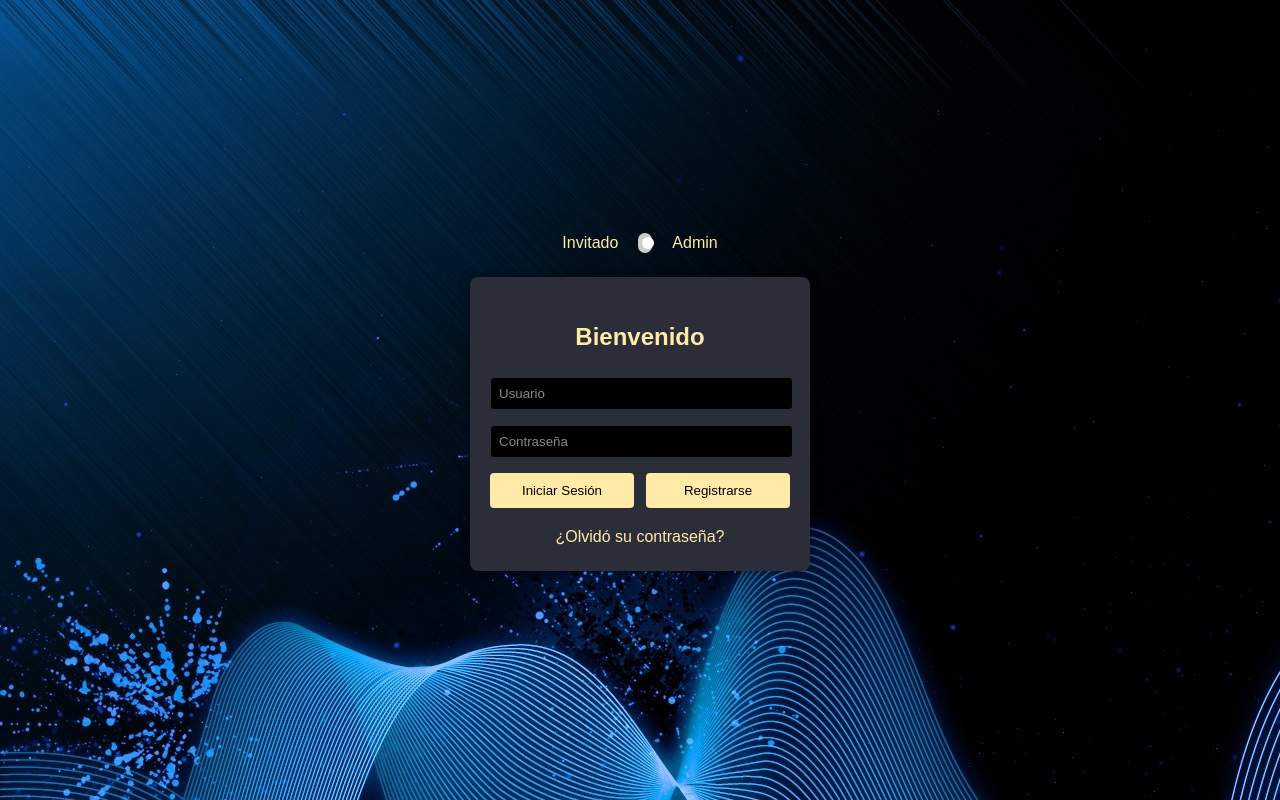
After one commit to MosquedaOmar/AD2, a PHP site: page /login/html.html in a window 1280 px wide. The commit adds this page. Run offline with PHP 8.4, Linux system fonts and the light colour scheme.

Commit message:
cambios font-size y nuevos archivos php

```diff
--- /dev/null
+++ b/login/html.html
@@ -0,0 +1,185 @@
+<!DOCTYPE html>
+<html lang="es">
+<head>
+    <meta charset="UTF-8">
+    <meta name="viewport" content="width=device-width, initial-scale=1.0">
+    <title>Login</title>
+    <style>
+body {
+    background-image: url("Abstract-blue-waves_2560x1600.jpg");
+    margin: 0;
+    font-family: 'Poppins', sans-serif;
+font-weight: 300;
+    font-family: Arial, sans-serif;
+    background-color: #0b0e14;
+    display: flex;
+    justify-content: center;
+    align-items: center;
+    height: 100vh;
+
+font-weight: 300;
+line-height: 1.7;
+color: #ffeba7;
+background-color: #1f2029;
+}
+
+.login-container {
+    text-align: center;
+    color: #ffeba7;
+}
+
+.login-header {
+    display: flex;
+    justify-content: center;
+    align-items: center;
+    margin-bottom: 20px;
+}
+
+.login-header span {
+    margin: 0 10px;
+}
+
+.switch {
+    position: relative;
+    display: inline-block;
+    width: 34px;
+    height: 20px;
+}
+
+.switch input {
+    opacity: 0;
+    width: 0;
+    height: 0;
+}
+
+.slider {
+    position: absolute;
+    cursor: pointer;
+    top: 0;
+    left: 0;
+    right: 0;
+    bottom: 0;
+    background-color: #ccc;
+    transition: .4s;
+    border-radius: 34px;
+}
+
+.slider:before {
+    position: absolute;
+    content: "";
+    height: 12px;
+    width: 12px;
+    left: 4px;
+    bottom: 4px;
+    background-color: white;
+    transition: .4s;
+    border-radius: 50%;
+}
+
+input:checked + .slider {
+    background-color: #2196F3;
+}
+
+input:checked + .slider:before {
+    transform: translateX(14px);
+}
+
+.login-box {
+    background-color: #2b2e38;
+    padding: 20px;
+    border-radius: 8px;
+    box-shadow: 0 0 10px rgba(0, 0, 0, 0.5);
+    width: 300px;
+}
+
+.login-box h2 {
+    margin-bottom: 20px;
+    color: #ffeba7;
+}
+
+.input-group {
+    margin-bottom: 15px;
+}
+
+.input-group label {
+    display: block;
+    margin-bottom: 5px;
+}
+
+.input-group input {
+    width: 95%;
+    padding: 8px;
+    border: 1px solid #2b2e38;
+    border-radius: 4px;
+    background-color: #000; /* Fondo negro */
+    color: #e2e2e2; /* Texto blanco */
+}
+
+/* Estilos para el placeholder */
+.input-group input::placeholder {
+    color: #888; /* Cambia el color del placeholder a gris */
+}
+.input-group input:focus {
+    outline: none; /* Quita el contorno predeterminado del enfoque */
+    border-color: #2b2e38; /* Cambia el color del borde en el estado de enfoque */
+}
+
+.button-group {
+    display: flex;
+    justify-content: space-between;
+}
+
+.button-group button {
+    background-color: #ffeba7;
+    border: none;
+    padding: 10px;
+    border-radius: 4px;
+    cursor: pointer;
+    width: 48%;
+}
+
+.forgot-password {
+    display: block;
+    margin-top: 15px;
+    color: #ffeba7;
+    text-decoration: none;
+}
+
+.forgot-password:hover {
+    text-decoration: underline;
+}
+
+
+    </style>
+</head>
+<body>
+    <div class="login-container">
+        <div class="login-header">
+            <span>Invitado</span>
+            <label class="switch">
+                <input type="checkbox">
+                <span class="slider"></span>
+            </label>
+            <span>Admin</span>
+        </div>
+        <div class="login-box">
+            <h2>Bienvenido</h2>
+            <form>
+                <div class="input-group">
+
+                    <input type="text" id="username" placeholder="Usuario" name="username" required>
+                </div>
+                <div class="input-group">
+
+                    <input type="password" id="password" placeholder="Contraseña" name="password" required>
+                </div>
+                <div class="button-group">
+                    <button type="submit">Iniciar Sesión</button>
+                    <button type="button">Registrarse</button>
+                </div>
+                <a href="#" class="forgot-password">¿Olvidó su contraseña?</a>
+            </form>
+        </div>
+    </div>
+</body>
+</html>
--- a/login/index.php
+++ b/login/index.php
@@ -27,13 +27,13 @@ if (!empty($_SESSION['usuario'])) {
 }
 
 .welcome-banner h1 {
-    font-size: 2.5em;
+    font-size: 20px;
     margin-bottom: 20px;
     color: #333;
 }
 
 .welcome-banner p {
-    font-size: 1.2em;
+    font-size: 12px;
     color: #666;
 }
 </style>
--- a/login/view/head/headerAdmin.php
+++ b/login/view/head/headerAdmin.php
@@ -45,6 +45,7 @@ body {
             flex-grow: 1; /* Permite que el div se expanda para que los elementos se centren */
             display: flex;
             justify-content: center; /* Centrar horizontalmente las opciones */
+            font-size: 12px;
         }
 
         .navbar-links a {
@@ -85,6 +86,7 @@ body {
             border-radius: 5px;
             cursor: pointer;
             text-decoration: none;
+            font-size: 10px;
         }
 
         .boton:hover {
@@ -96,11 +98,12 @@ body {
     display: flex;
     align-items: center;
     margin-right: 20px; /* Separación del borde derecho */
-    margin-top: 10px; /* Ajuste: separación superior */
+    margin-top: 0px; /* Ajuste: separación superior */
 }
 
 .navbar-user span {
     margin-right: 10px; /* Ajuste: separación entre texto y icono de usuario */
+    font-size: 12px;
 }
 
 .navbar-user i {
--- a/login/view/home/login.php
+++ b/login/view/home/login.php
@@ -271,9 +271,3 @@ display: none;
         </div>
     </div>
 </main>
-
-
-
-<?php
-    require_once("c://xampp/htdocs/login/view/head/footer.php");
-?>
```
Also changed, not shown: login/view/content/autor.php (+6 -3 lines), login/view/content/genero.php (+6 -3 lines), login/view/content/libros.php (+12 -4 lines), login/view/content/publicaciones.php (+8 -3 lines), login/view/content/publicacionesInfo.php (+10 -4 lines), login/view/content/revistas.php (+10 -5 lines), login/view/content/sesionAdmin.php (added, +7 -0 lines), login/view/content/sesionVerifique.php (added, +11 -0 lines), login/view/content/usuarios.php (+9 -3 lines), login/view/head/header.php (+17 -10 lines).
